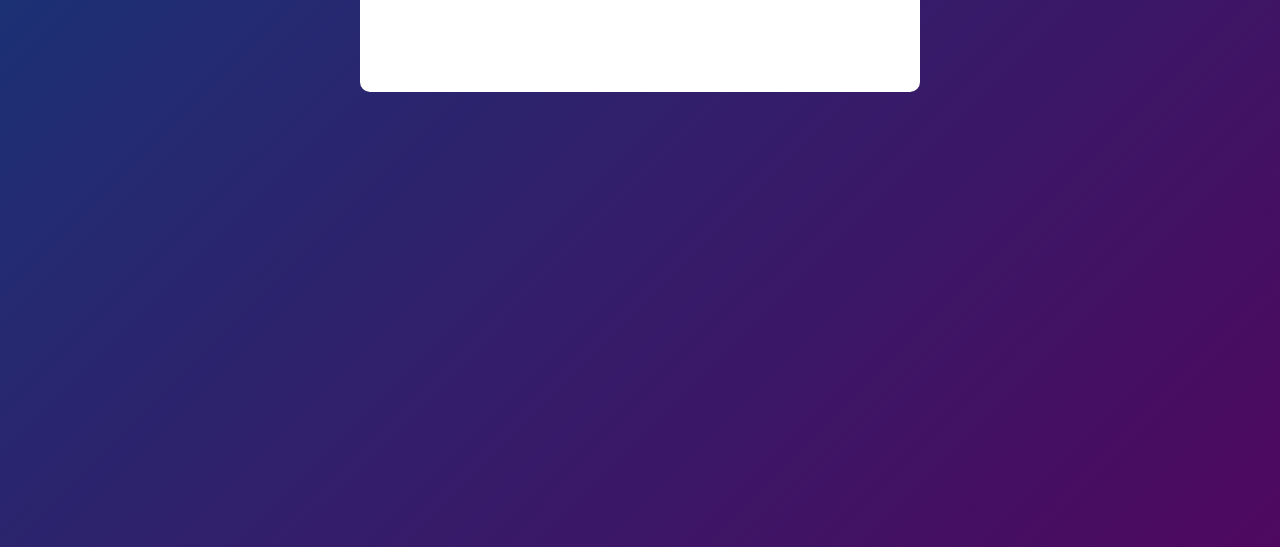
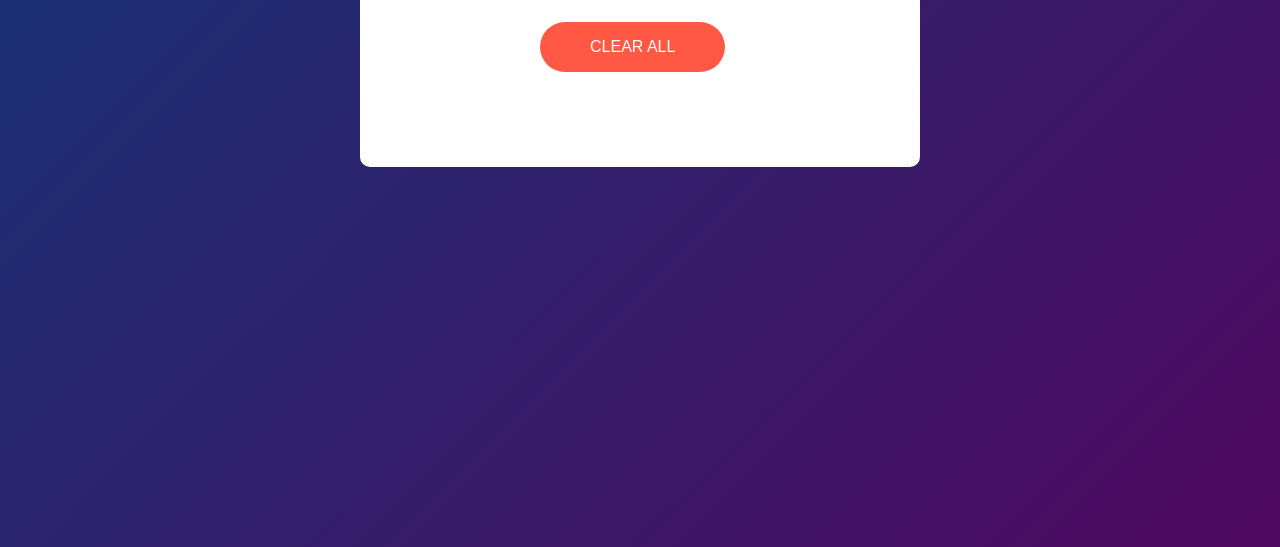
Before and after one commit to MFaizanali2/Todo_App, a plain HTML site: page index.html in a window 1280 px wide. Shown: the part 253-800 px from the top of the page. Drawn offline with nearby package versions, Linux system fonts and the light colour scheme.

Commit message:
not working
continue

```diff
--- a/app.js
+++ b/app.js
@@ -31,6 +31,10 @@ function addtask(){
 
 }
 
+function clear(){
+    const inputbox = document.getElementById("input");
+    inputbox.value = "";
+}
 
 // let li = document.createElement("li");
 //         li.innerHTML = inputbox.value;
--- a/index.html
+++ b/index.html
@@ -22,6 +22,7 @@
                 <input type="text" id="input" placeholder="Enter some text">
                 <button onclick="addtask()">Submit</button>
             </div>
+            <button onclick="clear()" id="clear">Clear All</button>
             <ul id="task">
                 <!-- <li class="check">Task 1</li>
                 <li>Task 2</li>
--- a/style.css
+++ b/style.css
@@ -10,7 +10,7 @@ html,body{
 }
 #container{
     width: 100%;
-    height: 100vh;
+    min-height: 100vh;
     background: linear-gradient(135deg, #153677, #4e085f);
     padding: 10px;
 }
@@ -62,6 +62,10 @@ button{
     text-transform: uppercase;
     font-size: 16px;
 }
+#clear{
+    margin-left: 30%;
+    margin-bottom: 5%;
+}
 ul li{
     padding: 12px 8px 12px 50px;
     cursor: pointer;
```
